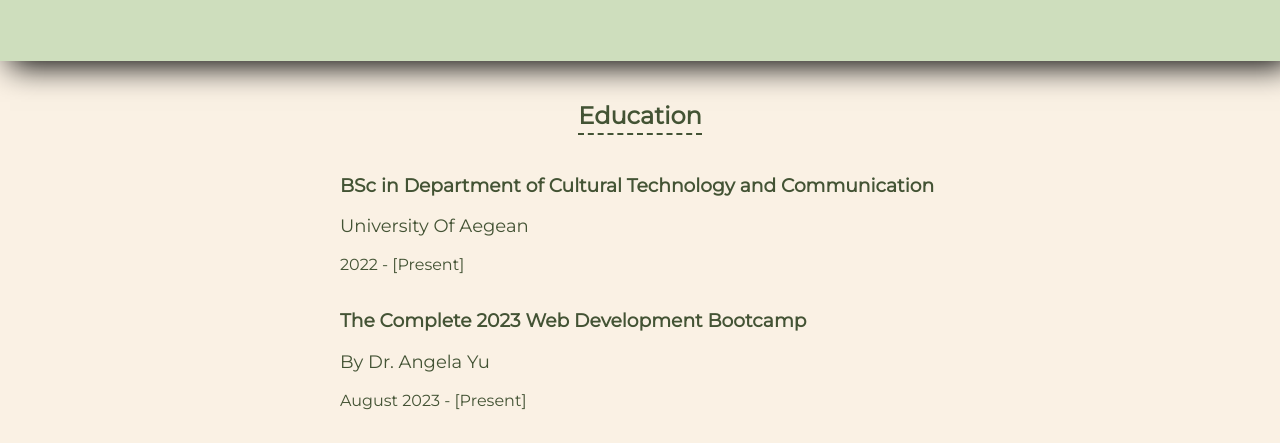
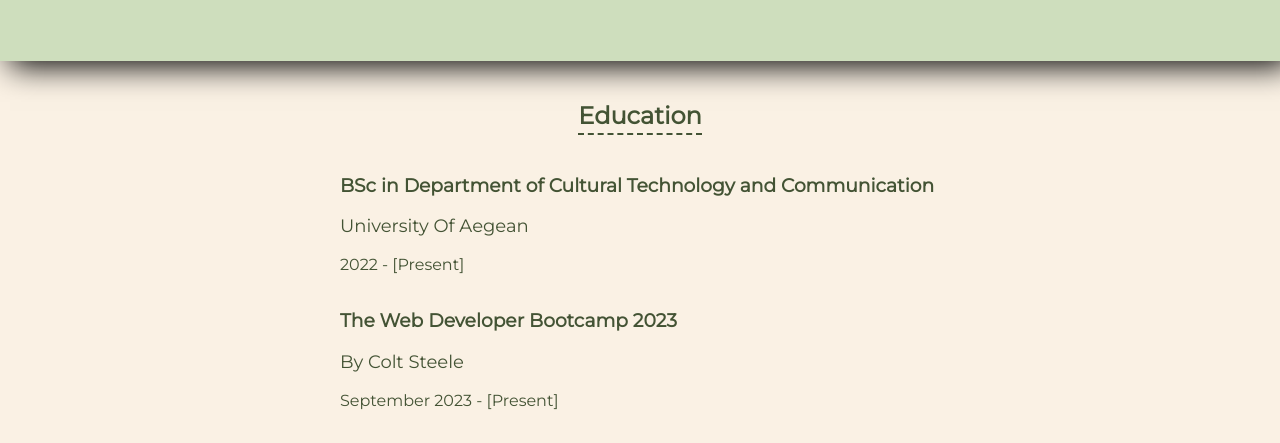
Before and after one commit to joackimgr/PersonalWebsite, a plain HTML site: page index.html in a window 1280 px wide. Shown: the part 339-782 px from the top of the page. Drawn offline with Linux system fonts and the light colour scheme; a web font is replaced by a local one.

Commit message:
index.html

```diff
--- a/index.html
+++ b/index.html
@@ -36,9 +36,9 @@
             <p>2022 - [Present]</p>
         </div>
         <div class="course">
-            <h3>The Complete 2023 Web Development Bootcamp</h3>
-            <p class="instructor">By Dr. Angela Yu</p>
-            <p>August 2023 - [Present]</p>
+            <h3>The Web Developer Bootcamp 2023</h3>
+            <p class="instructor">By Colt Steele</p>
+            <p>September 2023 - [Present]</p>
         </div>
       </div>
 
```
